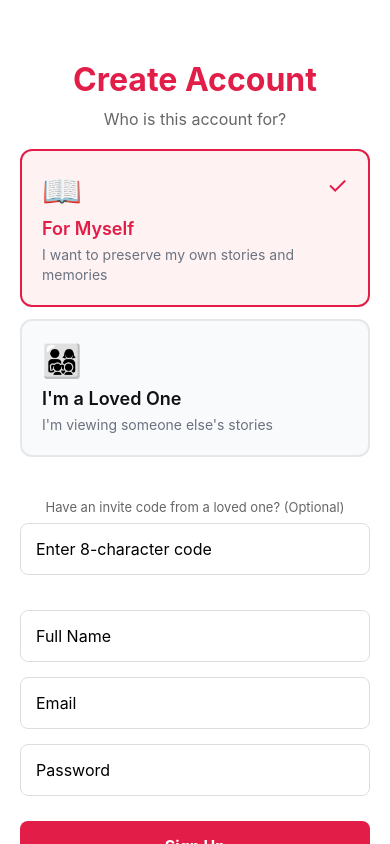
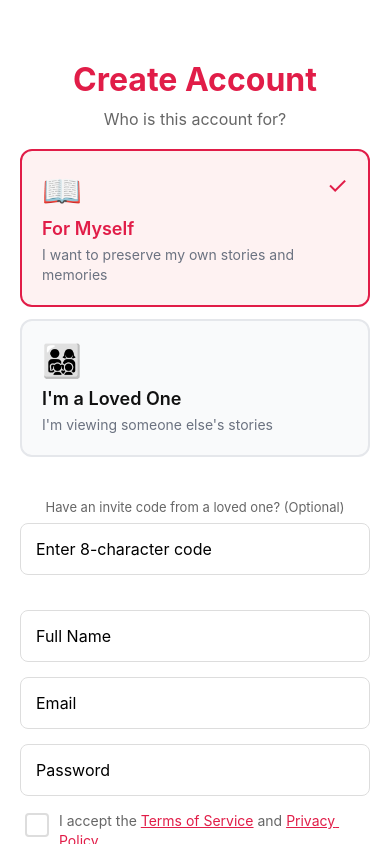
Before and after one commit to nicholaslerschen-ui/forever-stories, a React Native app in the folder expo-mobile/: screen /Signup in a window 390 px wide. Built offline with nearby package versions, Linux system fonts and the light colour scheme; what expo-notifications would draw is missing.

Commit message:
Add Terms of Service and Privacy Policy checkbox to signup

```diff
--- a/expo-mobile/src/screens/SignupScreen.js
+++ b/expo-mobile/src/screens/SignupScreen.js
@@ -10,6 +10,7 @@ import {
   ScrollView,
   KeyboardAvoidingView,
   Platform,
+  Linking,
 } from 'react-native';
 import AsyncStorage from '@react-native-async-storage/async-storage';
 import ApiService from '../services/api';
@@ -21,10 +22,16 @@ export default function SignupScreen({ navigation }) {
   const [loading, setLoading] = useState(false);
   const [role, setRole] = useState('owner'); // Default to owner
   const [inviteCode, setInviteCode] = useState(''); // For reverse invites
+  const [termsAccepted, setTermsAccepted] = useState(false);
 
   const handleSignup = async () => {
     if (!email || !password || !fullName) {
       Alert.alert('Error', 'Please fill in all fields');
+      return;
+    }
+
+    if (!termsAccepted) {
+      Alert.alert('Error', 'Please accept the Terms of Service and Privacy Policy');
       return;
     }
 
@@ -139,6 +146,32 @@ export default function SignupScreen({ navigation }) {
           onChangeText={setPassword}
           secureTextEntry
         />
+
+        {/* Terms and Conditions Checkbox */}
+        <TouchableOpacity
+          style={styles.checkboxContainer}
+          onPress={() => setTermsAccepted(!termsAccepted)}
+        >
+          <View style={[styles.checkbox, termsAccepted && styles.checkboxChecked]}>
+            {termsAccepted && <Text style={styles.checkboxCheck}>✓</Text>}
+          </View>
+          <Text style={styles.checkboxLabel}>
+            I accept the{' '}
+            <Text
+              style={styles.link}
+              onPress={() => Linking.openURL('https://foreverstories.app/terms')}
+            >
+              Terms of Service
+            </Text>
+            {' '}and{' '}
+            <Text
+              style={styles.link}
+              onPress={() => Linking.openURL('https://foreverstories.app/privacy')}
+            >
+              Privacy Policy
+            </Text>
+          </Text>
+        </TouchableOpacity>
 
         <TouchableOpacity
           style={styles.button}
@@ -259,4 +292,41 @@ const styles = StyleSheet.create({
     marginBottom: 8,
     textAlign: 'center',
   },
+  checkboxContainer: {
+    flexDirection: 'row',
+    alignItems: 'flex-start',
+    marginBottom: 20,
+    paddingHorizontal: 5,
+  },
+  checkbox: {
+    width: 24,
+    height: 24,
+    borderWidth: 2,
+    borderColor: '#ddd',
+    borderRadius: 4,
+    marginRight: 10,
+    alignItems: 'center',
+    justifyContent: 'center',
+    backgroundColor: '#fff',
+    marginTop: 2,
+  },
+  checkboxChecked: {
+    backgroundColor: '#e11d48',
+    borderColor: '#e11d48',
+  },
+  checkboxCheck: {
+    color: '#fff',
+    fontSize: 16,
+    fontWeight: 'bold',
+  },
+  checkboxLabel: {
+    flex: 1,
+    fontSize: 14,
+    color: '#666',
+    lineHeight: 20,
+  },
+  link: {
+    color: '#e11d48',
+    textDecorationLine: 'underline',
+  },
 });
```
